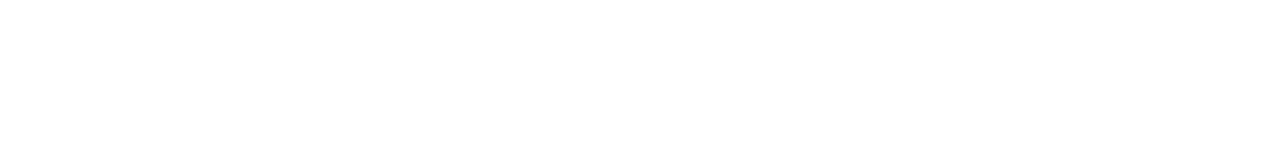
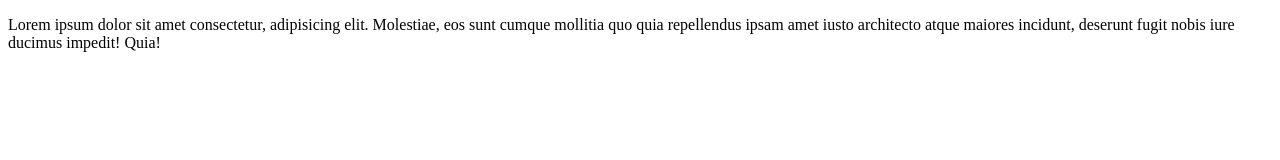
Before and after one commit to Samivv/Web-tekniikat, a plain HTML site: page index.html in a window 1280 px wide. Drawn offline with Linux system fonts and the light colour scheme.

Commit message:
lisätty lorem

```diff
--- a/index.html
+++ b/index.html
@@ -8,7 +8,7 @@
     <link rel="stylesheet" href="css/kasvot.css">
 </head>
 <body>
-
+    <p>Lorem ipsum dolor sit amet consectetur, adipisicing elit. Molestiae, eos sunt cumque mollitia quo quia repellendus ipsam amet iusto architecto atque maiores incidunt, deserunt fugit nobis iure ducimus impedit! Quia! </p>
 </body>
 <script src="js/aivot.js"></script>
 </html>
```
